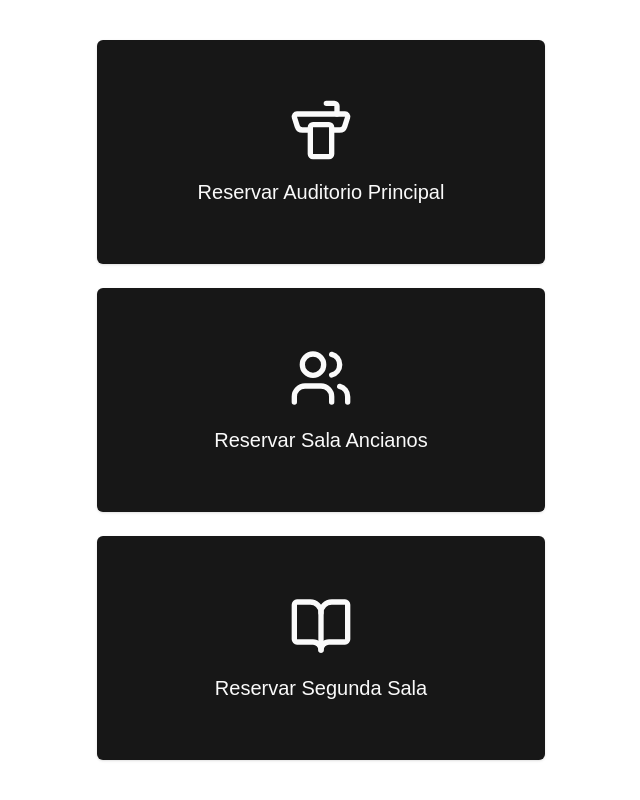
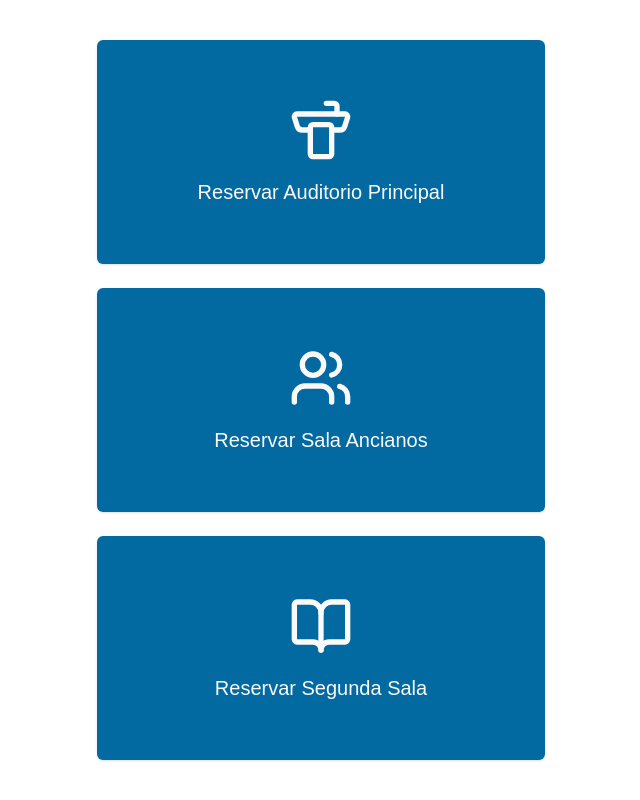
Before and after one commit to AxelUrizar/redireccion_reservas_jw, a Next.js app: page / in a window 1280 px wide. Shown: the whole page, without its empty margins (319-959 px from the left). Built offline with nearby package versions, Linux system fonts and the light colour scheme.

Commit message:
Changed color from black to blue.

```diff
--- a/components/booking.tsx
+++ b/components/booking.tsx
@@ -16,7 +16,7 @@ export default function Booking ({ url }: BookingProps) {
 
   return (
     <div className="min-h-screen bg-background z-0">
-      <button className="fixed bottom-8 right-2 md:right-8 z-10 bg-black p-5 rounded-full m-5" onClick={handleBack}>
+      <button className="fixed bottom-8 right-2 md:right-8 z-10 bg-sky-700 p-5 rounded-full m-5" onClick={handleBack}>
         <Undo2 size={24} />
       </button>
       <iframe
--- a/components/pagina-reservas.jsx
+++ b/components/pagina-reservas.jsx
@@ -23,7 +23,7 @@ export function PaginaReservas() {
     <div className="flex flex-col items-center justify-center min-h-screen bg-background p-4">
       <div className="w-full max-w-md grid grid-cols-1 gap-6">
         <Button
-          className="w-full h-48 md:h-56 flex flex-col items-center justify-center space-y-4 hover:bg-white hover:text-black hover:border-black hover:border-2 transition-colors duration-300 p-6"
+          className="w-full h-48 md:h-56 flex flex-col items-center justify-center space-y-4 hover:bg-white hover:text-sky-700 hover:border-sky-700 hover:border-2 transition-colors duration-300 p-6"
           variant="default"
           onClick={handleAuditorioSuperior}
         >
@@ -31,7 +31,7 @@ export function PaginaReservas() {
           <span className="text-xl text-center">Reservar Auditorio Principal</span>
         </Button>
         <Button
-          className="w-full h-48 md:h-56 flex flex-col items-center justify-center space-y-4 hover:bg-white hover:text-black hover:border-black hover:border-2 transition-colors duration-300 p-6"
+          className="w-full h-48 md:h-56 flex flex-col items-center justify-center space-y-4 hover:bg-white hover:text-sky-700 hover:border-sky-700 hover:border-2 transition-colors duration-300 p-6"
           variant="default"
           onClick={handleBiblioteca}
         >
@@ -39,7 +39,7 @@ export function PaginaReservas() {
           <span className="text-xl text-center">Reservar Sala Ancianos</span>
         </Button>
         <Button
-          className="w-full h-48 md:h-56 flex flex-col items-center justify-center space-y-4 hover:bg-white hover:text-black hover:border-black hover:border-2 transition-colors duration-300 p-6"
+          className="w-full h-48 md:h-56 flex flex-col items-center justify-center space-y-4 hover:bg-white hover:text-sky-700 hover:border-sky-700 hover:border-2 transition-colors duration-300 p-6"
           variant="default"
           onClick={handleAuditorioInferior}
         >
--- a/components/ui/button.tsx
+++ b/components/ui/button.tsx
@@ -10,7 +10,7 @@ const buttonVariants = cva(
     variants: {
       variant: {
         default:
-          "bg-primary text-primary-foreground shadow hover:bg-primary/90",
+          "bg-sky-700 text-primary-foreground shadow hover:bg-primary/90",
         destructive:
           "bg-destructive text-destructive-foreground shadow-sm hover:bg-destructive/90",
         outline:
```
